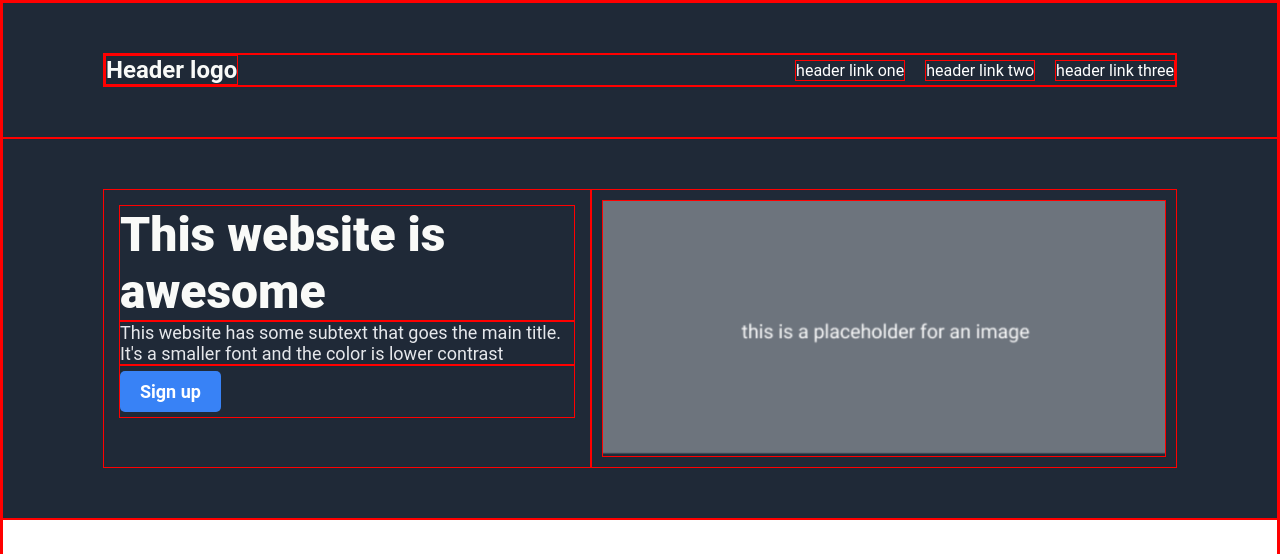
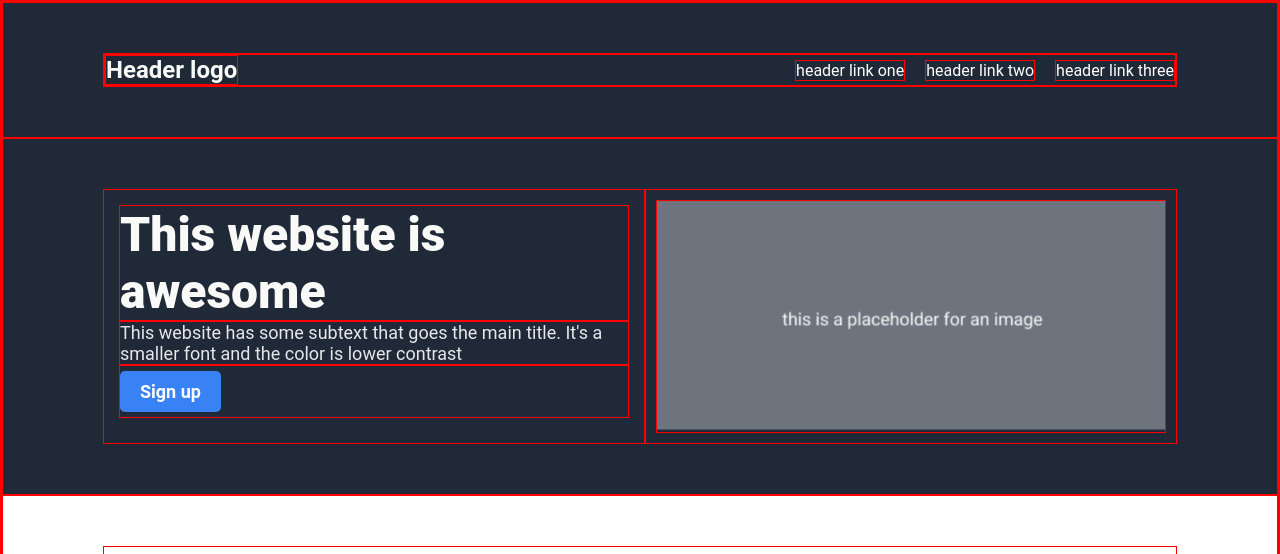
Before and after one commit to sebastiankraska/the-odin-project-landing-page, a plain HTML site: page index.html in a window 1280 px wide. Shown: the top 554 px of the page. Drawn offline with Linux system fonts and the light colour scheme.

Commit message:
Add flex 1 1 0 to hero-text and hero-img

```diff
--- a/main.css
+++ b/main.css
@@ -26,6 +26,7 @@
 .hero-text {
     width: 500px;
     padding: 15px;
+    flex: 1 1 0;
 }
 
 .hero-img {
@@ -34,6 +35,7 @@
     justify-content: center;
     align-items: center;
     padding: 10px;
+    flex: 1 1 0;
 }
 
 .hero-img img {
```
